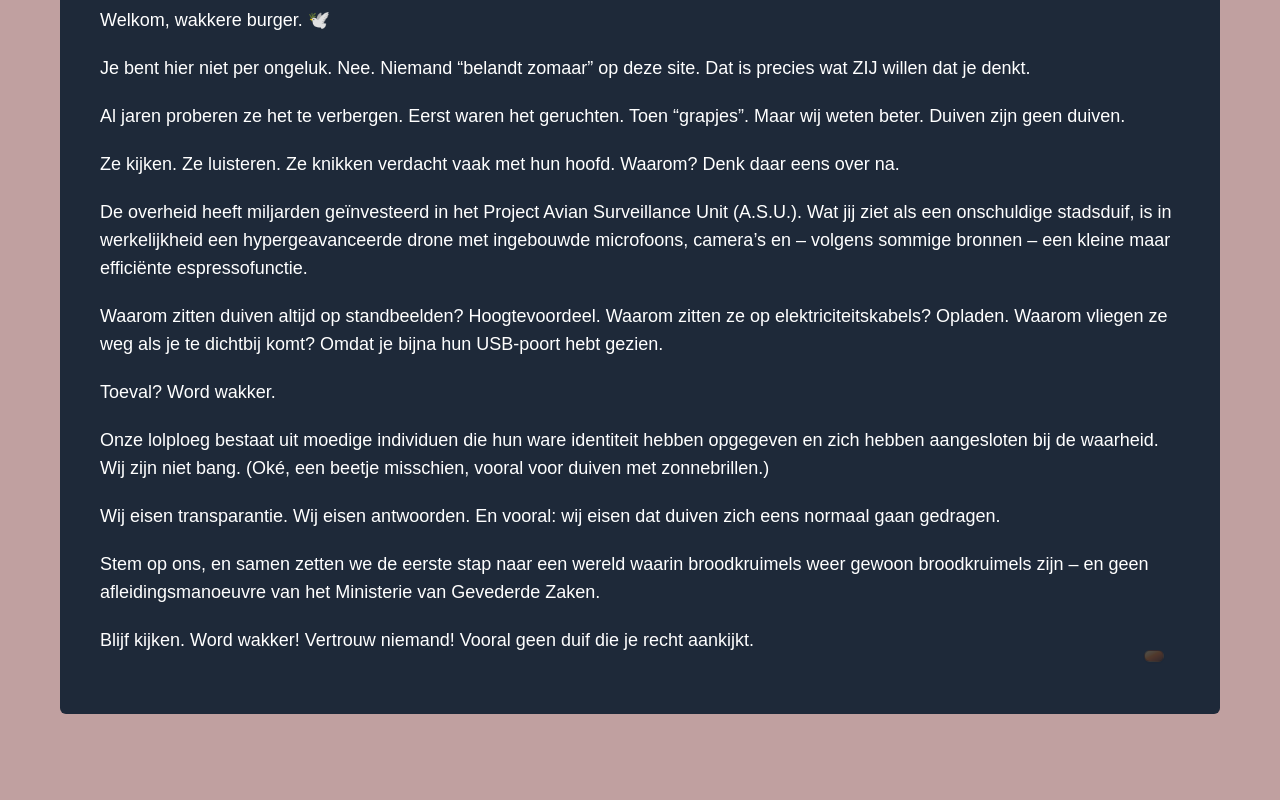
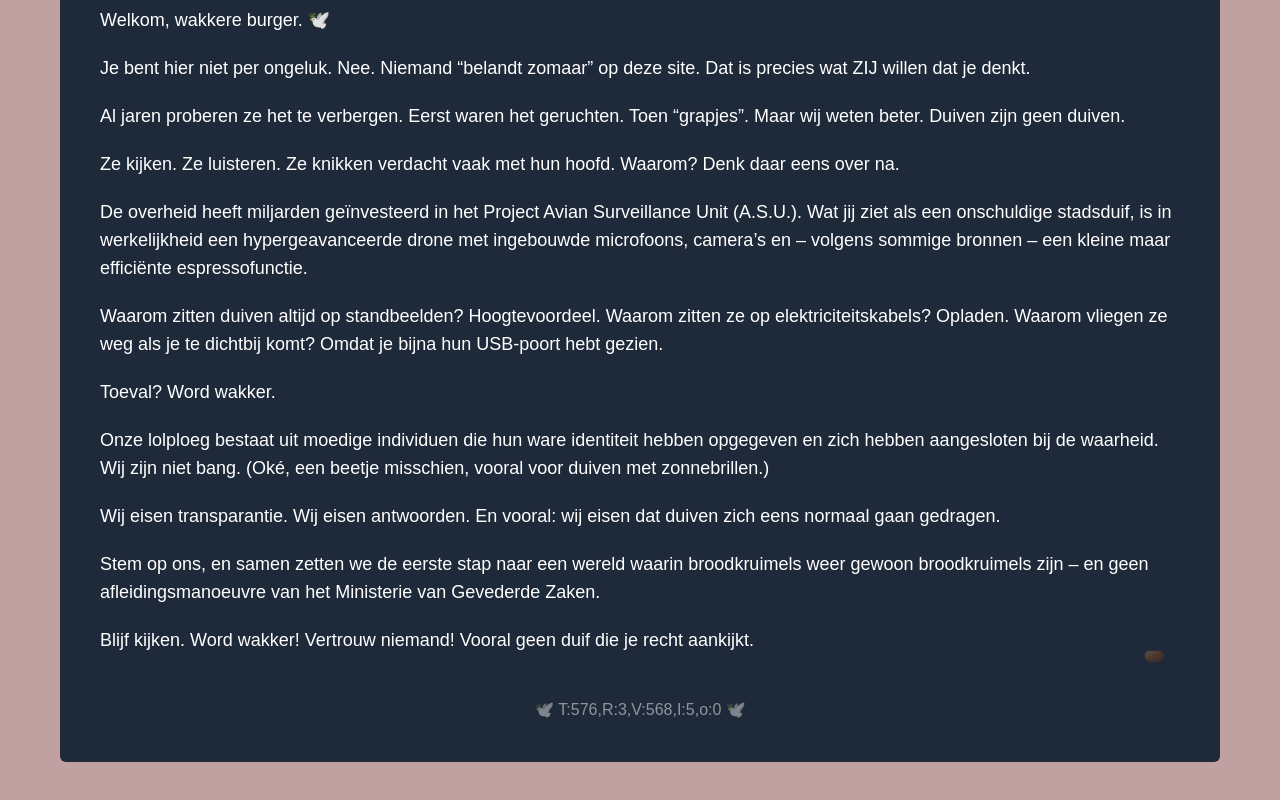
Before and after one commit to JasperRutten1/ispiaccionni, a Next.js app in the folder ispiaccionni-website/: page / in a window 1280 px wide. Shown: the part 406-1206 px from the top of the page. Before the commit the page ends 1160 px from the top, so only its background shows below. Built offline with nearby package versions, Linux system fonts and the light colour scheme.

Commit message:
secret code

```diff
--- a/ispiaccionni-website/app/page.tsx
+++ b/ispiaccionni-website/app/page.tsx
@@ -75,6 +75,10 @@ export default function Home() {
         </p>
 
       </HomeClayEntry>
+
+      <div className="text-center mt-6">
+        <p className="opacity-50">🕊️ T:576,R:3,V:568,I:5,o:0 🕊️</p>
+      </div>
     </main>
   );
 }
```
